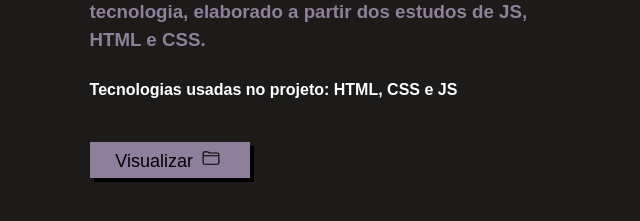
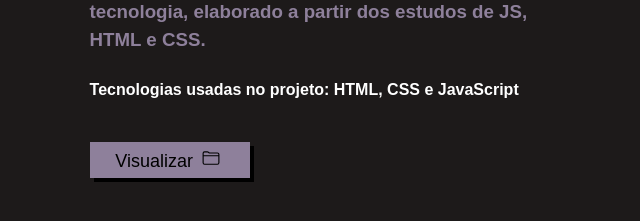
Before and after one commit to gabrielrleao/Portfolio, a plain HTML site: page index.html in a window 1280 px wide. Shown: the part 2965-3186 px from the top of the page, 576-1216 px from the left. Drawn offline with nearby package versions, Linux system fonts and the light colour scheme; a web font is replaced by a local one.

Commit message:
Correção

```diff
--- a/index.html
+++ b/index.html
@@ -82,7 +82,7 @@
                     <img class="luaft" src="img/pexels-pixabay-53153.jpg" alt="lua">
                     <br> <h2 class="txt2">The sMoon</h2>
                     <h3 class="txtpro1">Meu primeiro projeto me aventurando a área de tecnologia, elaborado a partir dos estudos de JS, HTML e CSS.</h3>
-                    <h4>Tecnologias usadas no projeto: HTML, CSS e JS</h4>
+                    <h4>Tecnologias usadas no projeto: HTML, CSS e JavaScript</h4>
                         <button type="button" id="github" class="btn1">
                             <span class="btntxt">Visualizar</span>
                             <span class="btn__icon">
```
